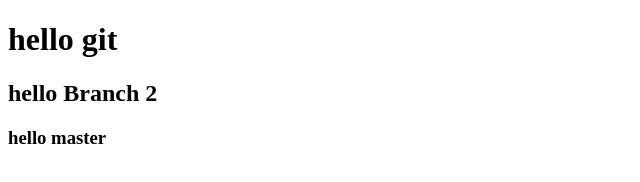
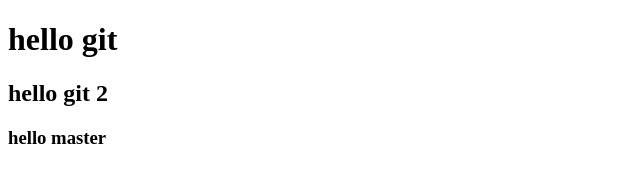
Before and after one commit to arseniychuprov/git_test, a plain HTML site: page index.html in a window 1280 px wide. Shown: the full height of the page, 0-640 px from the left. Drawn offline with Linux system fonts and the light colour scheme.

Commit message:
Branch2 commit

```diff
--- a/index.html
+++ b/index.html
@@ -8,5 +8,5 @@
 </body>
 </html>
 <h1>hello git</h1>
-<h2>hello Branch 2</h2>
+<h2>hello git 2</h2>
 <h3>hello master</h3>
```
